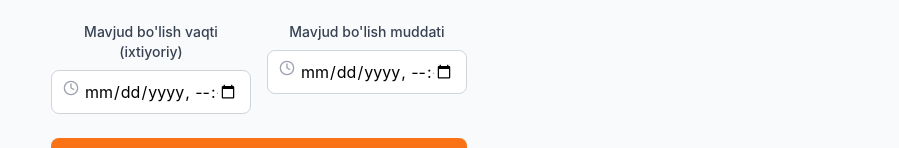
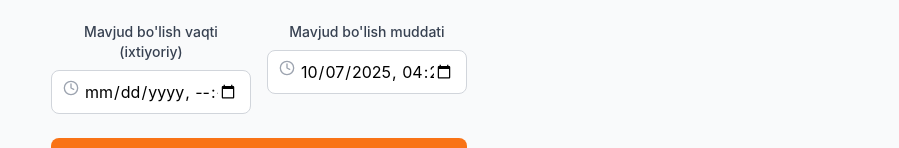
Before and after one commit to temurxon-abulqosimov/mazza-frontend-clean, a React (Create React App) app: page /seller/products/create in a window 1280 px wide. Shown: the part 641-789 px from the top of the page, without its empty margins (381-1280 px from the left). Built offline with nearby package versions, Linux system fonts and the light colour scheme; no server answers.

Commit message:
Fix TypeScript errors and date handling - Fix CreateProductDto type to expect strings for dates - Remove sellerId from frontend request - Send dates as strings, backend will transform - Add better validation for description field

```diff
--- a/src/components/ProductForm.tsx
+++ b/src/components/ProductForm.tsx
@@ -33,7 +33,7 @@ const ProductForm: React.FC<ProductFormProps> = ({ mode }) => {
     price: '',
     originalPrice: '',
     quantity: '1',
-    availableUntil: '',
+    availableUntil: new Date(Date.now() + 24 * 60 * 60 * 1000).toISOString().slice(0, 16), // Default to 24 hours from now
     availableFrom: '',
     category: ProductCategory.OTHER,
   });
@@ -95,6 +95,11 @@ const ProductForm: React.FC<ProductFormProps> = ({ mode }) => {
       setLoading(false);
       return;
     }
+    if (formData.description.trim().length < 3) {
+      setError('Product description must be at least 3 characters');
+      setLoading(false);
+      return;
+    }
     if (!formData.price || parseFloat(formData.price) <= 0) {
       setError('Valid price is required');
       setLoading(false);
@@ -113,10 +118,10 @@ const ProductForm: React.FC<ProductFormProps> = ({ mode }) => {
         price: parseFloat(formData.price),
         originalPrice: formData.originalPrice ? parseFloat(formData.originalPrice) : undefined,
         quantity: parseInt(formData.quantity),
-        availableUntil: new Date(formData.availableUntil),
-        availableFrom: formData.availableFrom ? new Date(formData.availableFrom) : undefined,
+        availableUntil: formData.availableUntil, // Send as string, backend will transform
+        availableFrom: formData.availableFrom || undefined,
         category: formData.category,
-        sellerId: 0, // Backend will set this automatically
+        // sellerId will be set by backend automatically
       };
 
       console.log('ProductForm: Submitting product data:', productData);
--- a/src/types/index.ts
+++ b/src/types/index.ts
@@ -114,8 +114,8 @@ export interface CreateProductDto {
   price: number;
   originalPrice?: number;
   quantity?: number; // Optional in backend
-  availableUntil: Date;
-  availableFrom?: Date;
+  availableUntil: string; // Send as string, backend will transform to Date
+  availableFrom?: string; // Send as string, backend will transform to Date
   category?: string; // CRITICAL: Add category field
   sellerId?: number; // Backend will set this automatically
 }
```
